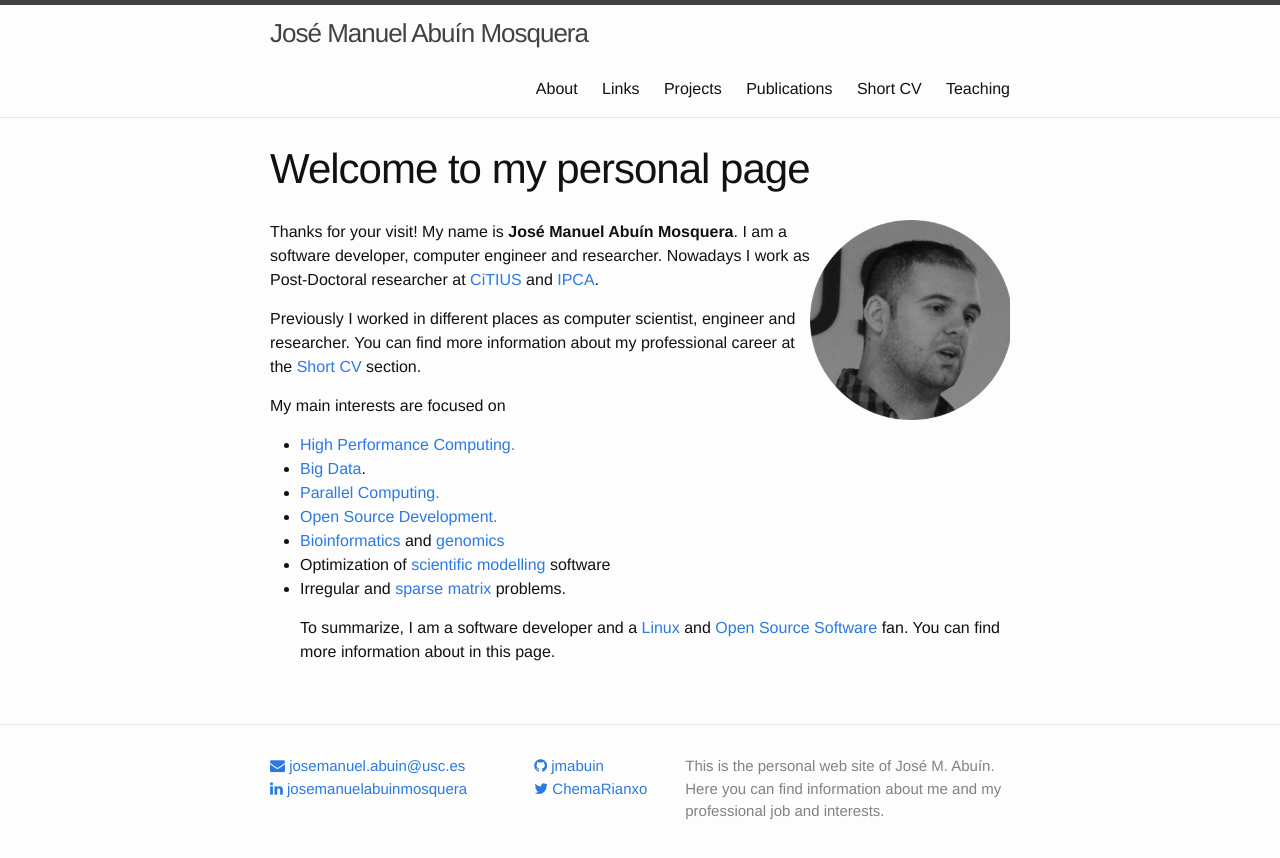
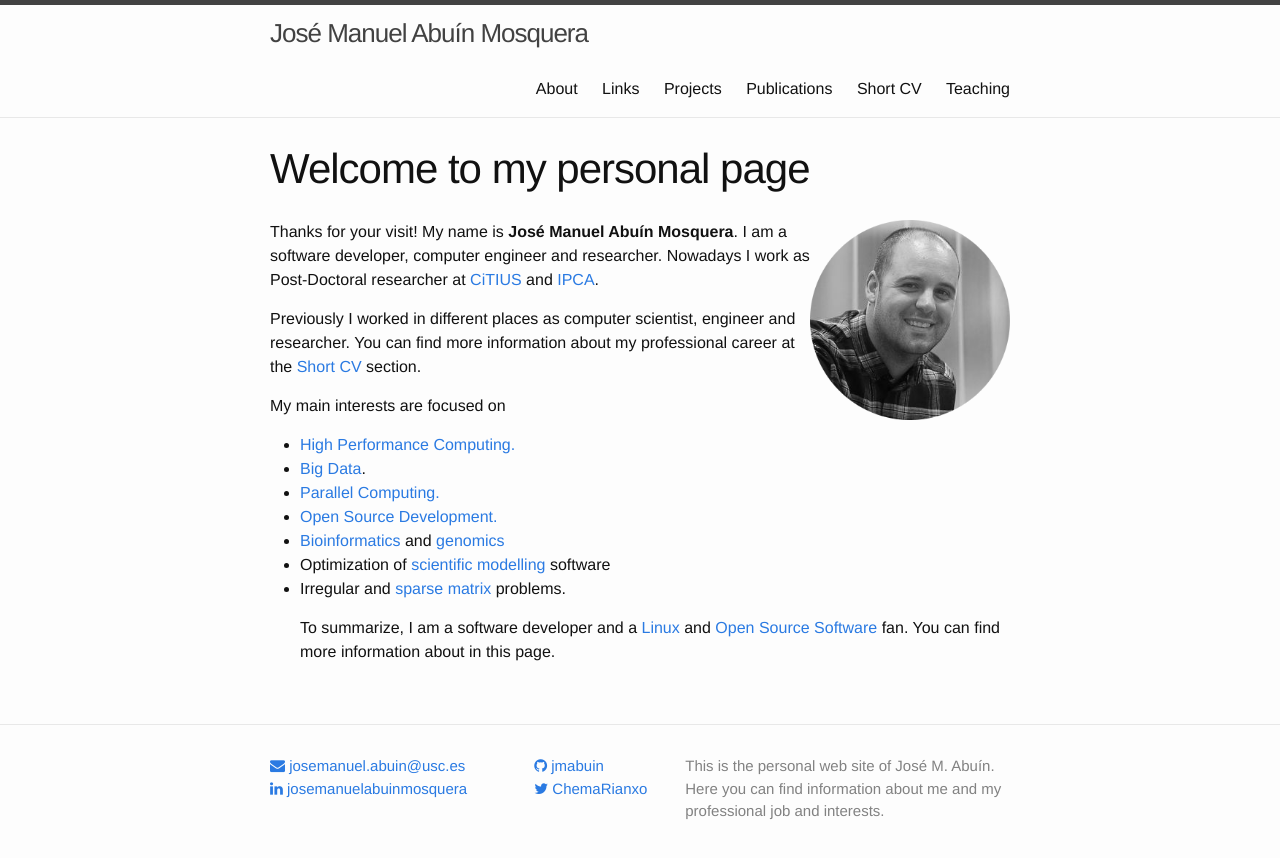
Before and after one commit to jmabuin/jmabuin.github.io, a Jekyll site: the page built from index.html, in a window 1280 px wide. Shown: the top 858 px of the page. Built offline with Jekyll 4.4.1, drawn with Linux system fonts in a browser that asks for light colours; nearby versions of some CDN libraries.

Commit message:
Modified picture

```diff
--- a/index.html
+++ b/index.html
@@ -24,7 +24,7 @@
 	<h1 class="post-title">Welcome to my personal page</h1>
 </header>
 <div class="post-content">
-<img src="images/Rounded-Me2.png" alt="This is me" style="width:200px;height:200px;float: right;">
+<img src="images/Eu_Periodico_Rounded_BW.png" alt="This is me" style="width:200px;height:200px;float: right;">
 <p>Thanks for your visit! My name is <b>José Manuel Abuín Mosquera</b>. I am a software developer, computer engineer and researcher. Nowadays I work as Post-Doctoral researcher at <a href = "http://citius.usc.es" target="_blank">CiTIUS</a> and <a href = "https://ipca.pt/" target="_blank">IPCA</a>.</p>
 
 <p>Previously I worked in different places as computer scientist, engineer and researcher. You can find more information about my professional career at the <a href="http://jmabuin.github.io/shortcv/">Short CV</a> section.
```
Also changed, not shown: images/Eu_Periodico_Rounded_BW.png (added), images/Rounded-Me.png (deleted), images/Rounded-Me2.png (deleted).
